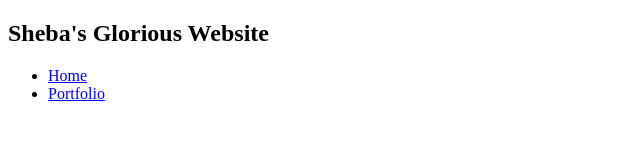
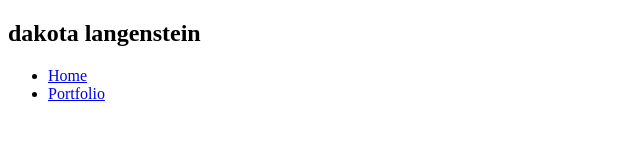
Before and after one commit to mllang/mllang.github.io, a plain HTML site: page portfolio.html in a window 1280 px wide. Shown: the whole page, without its empty margins (0-640 px from the left). Drawn offline with Linux system fonts and the light colour scheme.

```diff
--- a/portfolio.html
+++ b/portfolio.html
@@ -7,7 +7,7 @@
     <body>
       <div id="all-contents">
         <nav>
-            <h1>Sheba's Glorious Website</h1>
+            <h1>dakota langenstein</h1>
             <ul id="nav-ul">
                 <li class="nav-li">
                     <a class="nav-a" href="index.html">Home</a>
```
